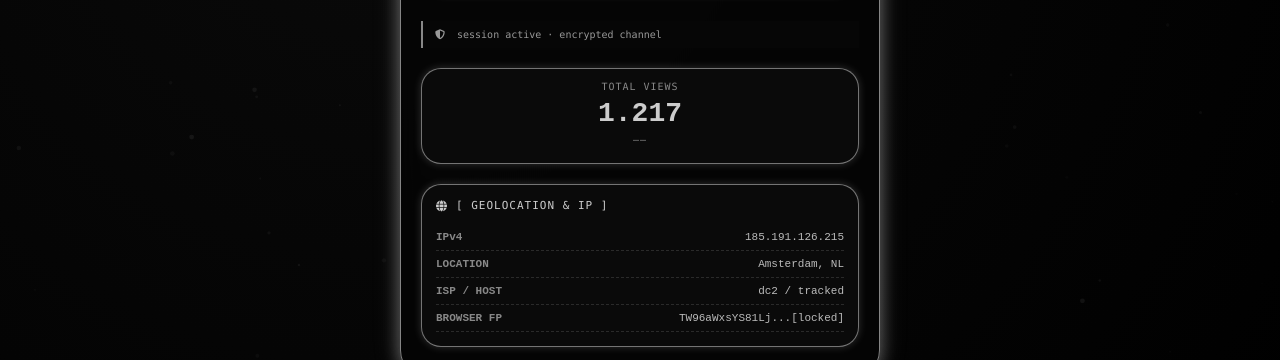
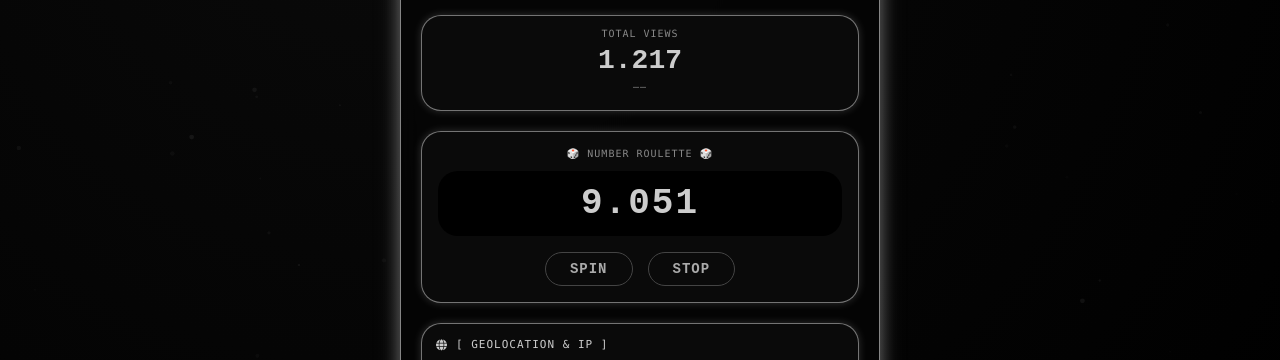
Before and after one commit to hickeyworkers/333larp, a plain HTML site: page index.html in a window 1280 px wide. Shown: the part 346-706 px from the top of the page. Drawn offline with Linux system fonts and the light colour scheme; no server answers.

Commit message:
Update index.html

```diff
--- a/index.html
+++ b/index.html
@@ -3,7 +3,7 @@
 <head>
     <meta charset="UTF-8">
     <meta name="viewport" content="width=device-width, initial-scale=1.0, user-scalable=no, viewport-fit=cover">
-    <title>Compass cult group | concentric avatar</title>
+    <title>Compass cult group | roulette</title>
     <link rel="stylesheet" href="https://cdnjs.cloudflare.com/ajax/libs/font-awesome/6.4.0/css/all.min.css">
     <style>
         * {
@@ -247,6 +247,61 @@
             font-family: monospace;
         }
 
+        /* РУЛЕТКА */
+        .roulette-block {
+            background: #0a0a0a;
+            border: 1px solid rgba(255,255,255,0.2);
+            border-radius: 20px;
+            padding: 16px;
+            margin-bottom: 20px;
+            text-align: center;
+            animation: cardNeonPulse 3s ease-in-out infinite;
+        }
+        .roulette-title {
+            font-size: 10px;
+            color: #888;
+            letter-spacing: 1px;
+            margin-bottom: 12px;
+        }
+        .roulette-number {
+            font-size: 36px;
+            font-weight: bold;
+            color: #ccc;
+            font-family: monospace;
+            background: #000;
+            padding: 12px;
+            border-radius: 20px;
+            margin-bottom: 16px;
+            letter-spacing: 2px;
+            transition: all 0.05s ease;
+        }
+        .roulette-buttons {
+            display: flex;
+            gap: 15px;
+            justify-content: center;
+        }
+        .roulette-btn {
+            background: transparent;
+            border: 1px solid #444;
+            color: #aaa;
+            font-family: monospace;
+            font-size: 14px;
+            font-weight: 600;
+            padding: 8px 24px;
+            border-radius: 40px;
+            cursor: pointer;
+            transition: all 0.2s ease;
+            letter-spacing: 1px;
+        }
+        .roulette-btn:hover {
+            border-color: #aaa;
+            color: #fff;
+            background: rgba(255,255,255,0.05);
+        }
+        .roulette-btn:active {
+            transform: scale(0.96);
+        }
+
         /* Круглые кнопки в углу */
         .social-corner {
             position: fixed;
@@ -334,6 +389,7 @@
             .container { padding: 18px; }
             .info h1 { font-size: 20px; }
             .avatar-canvas { width: 80px; height: 80px; }
+            .roulette-number { font-size: 28px; }
         }
     </style>
 </head>
@@ -372,6 +428,16 @@
             <div class="view-label" style="margin-top: 5px;">——</div>
         </div>
 
+        <!-- РУЛЕТКА -->
+        <div class="roulette-block">
+            <div class="roulette-title">🎲 NUMBER ROULETTE 🎲</div>
+            <div class="roulette-number" id="rouletteNumber">0</div>
+            <div class="roulette-buttons">
+                <button class="roulette-btn" id="spinBtn">SPIN</button>
+                <button class="roulette-btn" id="stopBtn">STOP</button>
+            </div>
+        </div>
+
         <div class="card">
             <div class="card-title"><i class="fas fa-globe"></i> [ GEOLOCATION & IP ]</div>
             <div class="row-line"><span class="label">IPv4</span><span class="value" id="userIp">--.--.--.--</span></div>
@@ -407,7 +473,7 @@
     </div>
 
     <script>
-        // ========== АВАТАРКА С КОНЦЕНТРИЧЕСКИМИ ПЕРЕЛИВАЮЩИМИСЯ КРУГАМИ ==========
+        // ========== АВАТАРКА ==========
         function drawConcentricAvatar() {
             const canvas = document.getElementById('avatarCanvas');
             if (!canvas) return;
@@ -418,8 +484,6 @@
 
             const cx = size/2;
             const cy = size/2;
-
-            // Концентрические кольца: от внешнего к центру
             const rings = [92, 82, 72, 62, 52, 42, 32, 22, 12];
             let time = 0;
 
@@ -430,13 +494,10 @@
 
                 for (let i = 0; i < rings.length; i++) {
                     const radius = rings[i];
-                    // чередование цветов: белый -> чёрный -> белый -> чёрный
                     let color;
                     if (i % 2 === 0) {
-                        // белое кольцо с пульсацией
                         color = `rgba(255, 255, 255, ${0.6 + Math.sin(time + i) * 0.3})`;
                     } else {
-                        // чёрное кольцо с серым отливом
                         color = `rgba(80, 80, 80, ${0.5 + Math.sin(time + i * 1.2) * 0.2})`;
                     }
 
@@ -446,7 +507,6 @@
                     ctx.lineWidth = 2.5;
                     ctx.stroke();
 
-                    // добавим лёгкое свечение для белых колец
                     if (i % 2 === 0) {
                         ctx.beginPath();
                         ctx.arc(cx, cy, radius + 1, 0, Math.PI * 2);
@@ -456,7 +516,6 @@
                     }
                 }
 
-                // центральная точка - маленькая белая
                 ctx.beginPath();
                 ctx.arc(cx, cy, 5, 0, Math.PI * 2);
                 ctx.fillStyle = `rgba(255, 255, 255, 0.8)`;
@@ -465,31 +524,112 @@
                 time += 0.03;
                 requestAnimationFrame(drawRings);
             }
-
             drawRings();
         }
-
         drawConcentricAvatar();
 
-        // ========== СЧЁТЧИК ПРОСМОТРОВ (каждые 30 минут +4) ==========
-        // Стартуем с 1.217 (1217 просмотров)
+        // ========== СЧЁТЧИК ПРОСМОТРОВ ==========
         let views = 1217;
         const viewElement = document.getElementById('viewCounter');
-
         function formatViews(num) {
-            // Формат: X.XXX (например, 1.217, 1.221, 2.015)
             const thousands = Math.floor(num / 1000);
             const remainder = num % 1000;
             return `${thousands}.${remainder.toString().padStart(3, '0')}`;
         }
-
         viewElement.innerText = formatViews(views);
-
-        // Каждые 30 минут (1 800 000 миллисекунд) прибавляем 4
         setInterval(() => {
             views += 4;
             viewElement.innerText = formatViews(views);
         }, 1800000);
+
+        // ========== РУЛЕТКА С ЭФФЕКТОМ КАРУСЕЛИ ==========
+        let spinInterval = null;
+        let isSpinning = false;
+        let stopRequested = false;
+        let stopDelayInterval = null;
+
+        const rouletteNumberElement = document.getElementById('rouletteNumber');
+        const spinBtn = document.getElementById('spinBtn');
+        const stopBtn = document.getElementById('stopBtn');
+
+        // Генерация случайного числа от 0 до 9999
+        function getRandomNumber() {
+            return Math.floor(Math.random() * 10000);
+        }
+
+        function formatNumber(num) {
+            let str = num.toString();
+            if (str.length === 1) return '0.00' + str;
+            if (str.length === 2) return '0.0' + str;
+            if (str.length === 3) return '0.' + str;
+            return str.slice(0, -3) + '.' + str.slice(-3);
+        }
+
+        function updateNumberDisplay(num) {
+            rouletteNumberElement.innerText = formatNumber(num);
+        }
+
+        function startSpin() {
+            if (spinInterval) clearInterval(spinInterval);
+            if (stopDelayInterval) clearInterval(stopDelayInterval);
+            isSpinning = true;
+            stopRequested = false;
+
+            spinInterval = setInterval(() => {
+                if (isSpinning && !stopRequested) {
+                    const randomNum = getRandomNumber();
+                    updateNumberDisplay(randomNum);
+                }
+            }, 50); // меняется каждые 50 мс — эффект рулетки
+        }
+
+        function stopSpin() {
+            if (!isSpinning) return;
+
+            stopRequested = true;
+
+            // Останавливаем основной интервал вращения
+            if (spinInterval) {
+                clearInterval(spinInterval);
+                spinInterval = null;
+            }
+
+            // Эффект карусели: пробегаем ещё 6-8 чисел и останавливаемся
+            let stepsLeft = 6 + Math.floor(Math.random() * 4); // 6-9 шагов
+            const finalNumber = getRandomNumber();
+
+            stopDelayInterval = setInterval(() => {
+                if (stepsLeft > 1) {
+                    // промежуточные случайные числа
+                    const midNum = getRandomNumber();
+                    updateNumberDisplay(midNum);
+                    stepsLeft--;
+                } else if (stepsLeft === 1) {
+                    // последний шаг — финальное число
+                    updateNumberDisplay(finalNumber);
+                    stepsLeft--;
+                } else {
+                    // завершаем
+                    clearInterval(stopDelayInterval);
+                    stopDelayInterval = null;
+                    isSpinning = false;
+                    stopRequested = false;
+                }
+            }, 80);
+        }
+
+        spinBtn.addEventListener('click', () => {
+            if (isSpinning) return;
+            startSpin();
+        });
+
+        stopBtn.addEventListener('click', () => {
+            if (!isSpinning) return;
+            stopSpin();
+        });
+
+        // Запускаем рулетку по умолчанию (крутится с начала)
+        startSpin();
 
         // ========== IP / ГЕО ==========
         async function fetchGeo() {
```
